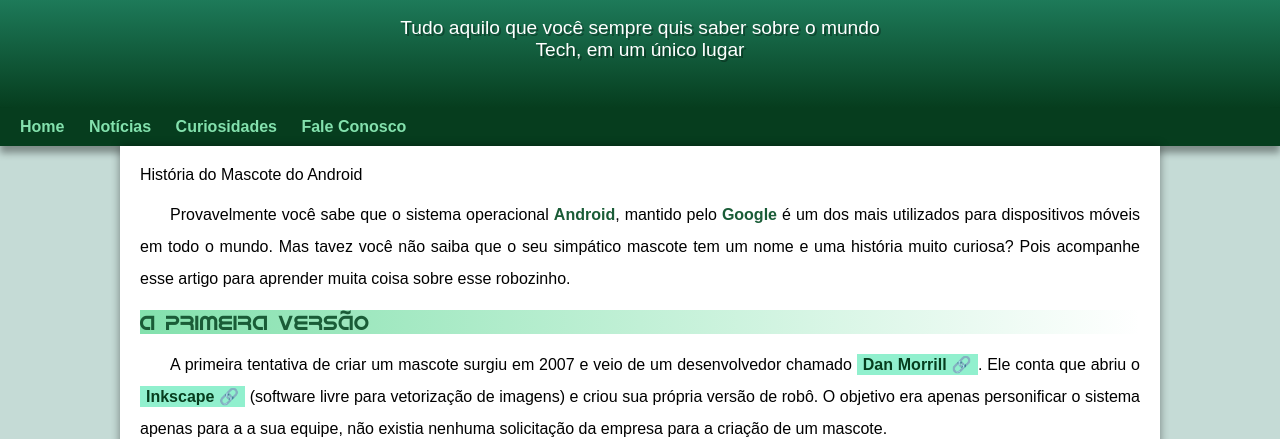
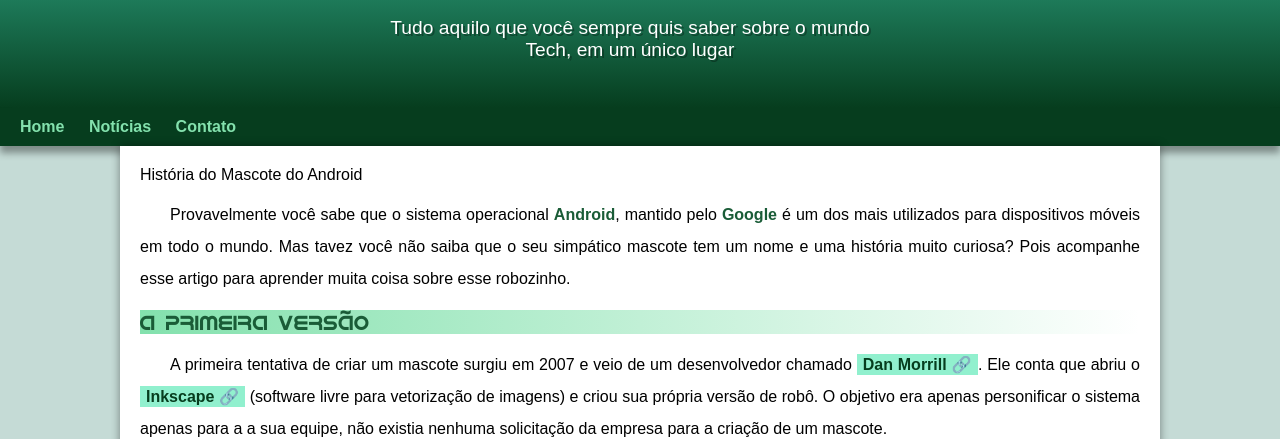
Before and after one commit to FenouAssist/projeto-android, a plain HTML site: page index.html in a window 1280 px wide. Shown: the part 82-521 px from the top of the page. Drawn offline with Linux system fonts and the light colour scheme.

Commit message:
margin to bottom change in menu

```diff
--- a/index.html
+++ b/index.html
@@ -16,8 +16,7 @@
     <nav>
         <a href="#">Home</a>
         <a href="#">Notícias</a>
-        <a href="#">Curiosidades</a>
-        <a href="#">Fale Conosco</a>
+        <a href="#">Contato</a>
     </nav>
     <main>
         <article>
--- a/style/style.css
+++ b/style/style.css
@@ -73,8 +73,8 @@ header > p {
     color: white;
     max-width: 500px;
     margin: auto;
-    margin-bottom: 10px;
-    padding-right: 10px;
+    padding-bottom: 10px;
+    padding-right: 30px;
     padding-left: 10px;
     text-shadow: 2px 2px 0px rgba(0, 0, 0, 0.315);
 
```
